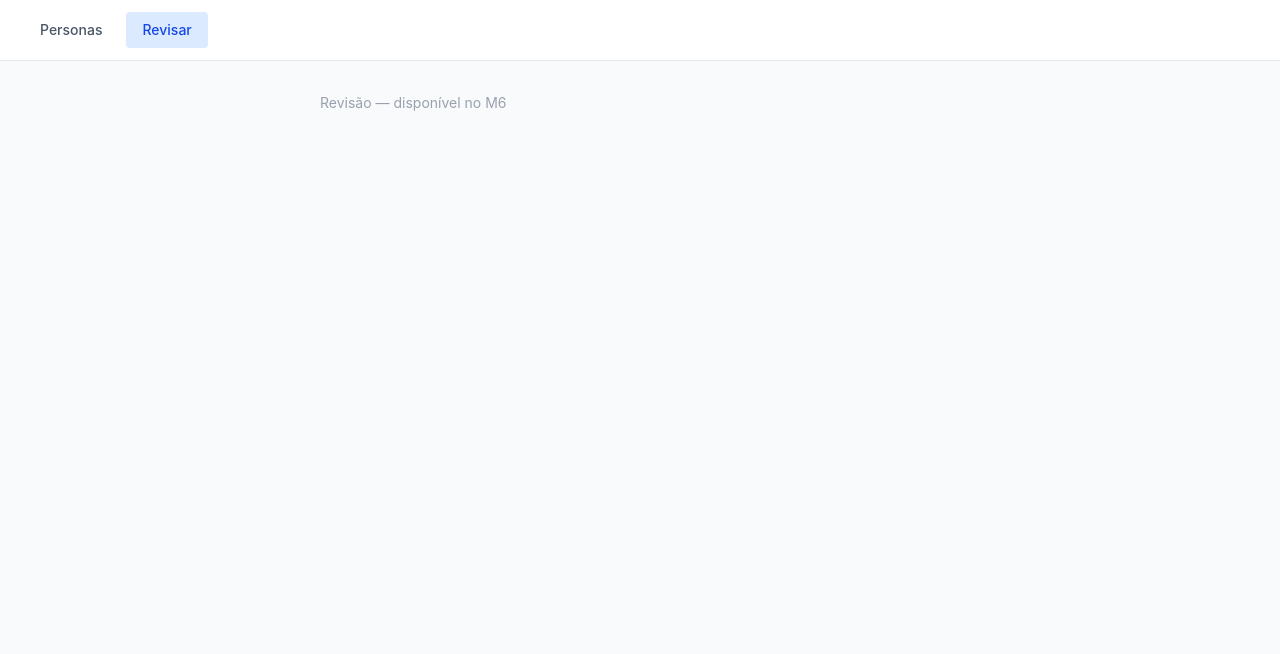
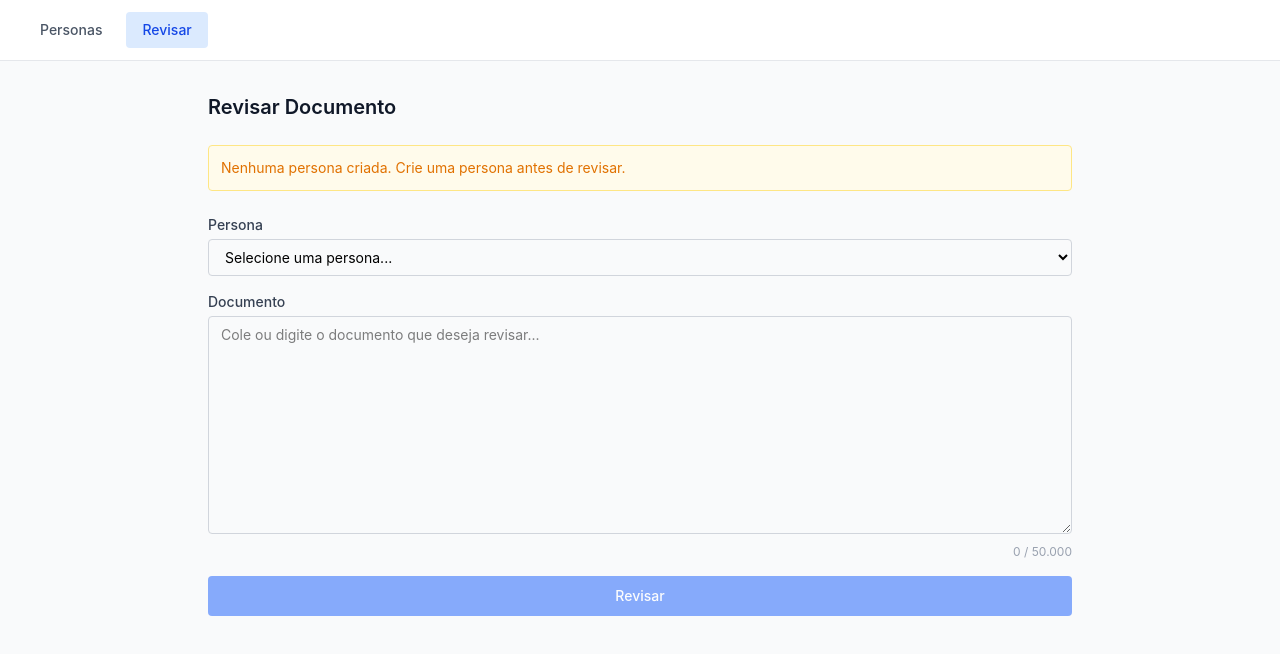
Before and after one commit to joaoagr1/the-reviewer, a React (Vite) app: page /review in a window 1280 px wide. Shown: the top 654 px of the page. Built offline with nearby package versions, Linux system fonts and the light colour scheme; what ollama would draw is missing.

Commit message:
add: review flow with streaming, DiffViewer, ReviewResult and ReviewPage

```diff
--- a/eslint.config.js
+++ b/eslint.config.js
@@ -21,6 +21,8 @@ export default [
         crypto: "readonly",
         confirm: "readonly",
         React: "readonly",
+        navigator: "readonly",
+        setTimeout: "readonly",
       },
     },
     plugins: {
--- a/src/App.tsx
+++ b/src/App.tsx
@@ -1,5 +1,6 @@
 import { BrowserRouter, Routes, Route, NavLink } from 'react-router-dom'
 import { PersonasPage } from './pages/PersonasPage'
+import { ReviewPage } from './pages/ReviewPage'
 import './App.css'
 
 function Nav() {
@@ -27,14 +28,7 @@ export default function App() {
         <main>
           <Routes>
             <Route path="/" element={<PersonasPage />} />
-            <Route
-              path="/review"
-              element={
-                <div className="max-w-2xl mx-auto px-4 py-8 text-gray-400 text-sm">
-                  Revisão — disponível no M6
-                </div>
-              }
-            />
+            <Route path="/review" element={<ReviewPage />} />
           </Routes>
         </main>
       </div>
--- /dev/null
+++ b/src/components/review/DiffViewer.tsx
@@ -0,0 +1,44 @@
+import { useState } from 'react'
+
+interface Props {
+  original: string
+  revised: string
+}
+
+export function DiffViewer({ original, revised }: Props) {
+  const [copied, setCopied] = useState(false)
+
+  async function handleCopy() {
+    await navigator.clipboard.writeText(revised)
+    setCopied(true)
+    setTimeout(() => setCopied(false), 2000)
+  }
+
+  return (
+    <div className="grid grid-cols-2 gap-4">
+      <div>
+        <h3 className="text-sm font-medium text-gray-500 mb-2">Original</h3>
+        <div className="border border-gray-200 rounded-lg p-4 bg-gray-50 text-sm text-gray-700 whitespace-pre-wrap min-h-40 max-h-96 overflow-y-auto">
+          {original}
+        </div>
+      </div>
+
+      <div>
+        <div className="flex items-center justify-between mb-2">
+          <h3 className="text-sm font-medium text-gray-500">Revisado</h3>
+          <button
+            type="button"
+            onClick={handleCopy}
+            aria-label="Copiar texto revisado"
+            className="text-xs text-blue-600 hover:underline"
+          >
+            {copied ? 'Copiado!' : 'Copiar'}
+          </button>
+        </div>
+        <div className="border border-blue-200 rounded-lg p-4 bg-blue-50 text-sm text-gray-700 whitespace-pre-wrap min-h-40 max-h-96 overflow-y-auto">
+          {revised}
+        </div>
+      </div>
+    </div>
+  )
+}
--- /dev/null
+++ b/src/components/review/DocumentInput.tsx
@@ -0,0 +1,68 @@
+import type { Persona } from '../../domain/persona'
+
+interface Props {
+  personas: Persona[]
+  selectedPersonaId: string | null
+  onPersonaChange: (id: string) => void
+  document: string
+  onDocumentChange: (value: string) => void
+  onSubmit: () => void
+  loading: boolean
+}
+
+export function DocumentInput({
+  personas,
+  selectedPersonaId,
+  onPersonaChange,
+  document,
+  onDocumentChange,
+  onSubmit,
+  loading,
+}: Props) {
+  const canSubmit = !!selectedPersonaId && document.trim().length > 0 && !loading
+
+  function handleSubmit(e: React.FormEvent) {
+    e.preventDefault()
+    if (canSubmit) onSubmit()
+  }
+
+  return (
+    <form onSubmit={handleSubmit} className="space-y-4">
+      <div>
+        <label className="block text-sm font-medium text-gray-700 mb-1">Persona</label>
+        <select
+          value={selectedPersonaId ?? ''}
+          onChange={(e) => onPersonaChange(e.target.value)}
+          className="w-full border border-gray-300 rounded px-3 py-2 text-sm focus:outline-none focus:ring-2 focus:ring-blue-400"
+        >
+          <option value="">Selecione uma persona...</option>
+          {personas.map((p) => (
+            <option key={p.id} value={p.id}>
+              {p.name}
+            </option>
+          ))}
+        </select>
+      </div>
+
+      <div>
+        <label className="block text-sm font-medium text-gray-700 mb-1">Documento</label>
+        <textarea
+          value={document}
+          onChange={(e) => onDocumentChange(e.target.value)}
+          rows={10}
+          placeholder="Cole ou digite o documento que deseja revisar..."
+          className="w-full border border-gray-300 rounded px-3 py-2 text-sm focus:outline-none focus:ring-2 focus:ring-blue-400"
+        />
+        <p className="text-xs text-gray-400 mt-1 text-right">{document.length} / 50.000</p>
+      </div>
+
+      <button
+        type="submit"
+        disabled={!canSubmit}
+        className="w-full py-2.5 bg-blue-600 text-white text-sm font-medium rounded hover:bg-blue-700 disabled:opacity-50 disabled:cursor-not-allowed"
+      >
+        {loading ? 'Revisando...' : 'Revisar'}
+      </button>
+    </form>
+  )
+}
--- /dev/null
+++ b/src/components/review/ReviewResult.tsx
@@ -0,0 +1,38 @@
+import { DiffViewer } from './DiffViewer'
+
+interface Props {
+  original: string
+  revised: string
+  streaming: boolean
+  onNewReview: () => void
+}
+
+export function ReviewResult({ original, revised, streaming, onNewReview }: Props) {
+  return (
+    <div className="space-y-4">
+      <div className="flex items-center justify-between">
+        <h2 className="text-base font-medium text-gray-800">
+          {streaming ? (
+            <span className="flex items-center gap-2">
+              <span className="inline-block w-2 h-2 bg-blue-500 rounded-full animate-pulse" />
+              Revisando...
+            </span>
+          ) : (
+            'Revisão concluída'
+          )}
+        </h2>
+        {!streaming && (
+          <button
+            type="button"
+            onClick={onNewReview}
+            className="text-sm text-blue-600 hover:underline"
+          >
+            Nova Revisão
+          </button>
+        )}
+      </div>
+
+      <DiffViewer original={original} revised={revised} />
+    </div>
+  )
+}
--- /dev/null
+++ b/src/pages/ReviewPage.tsx
@@ -0,0 +1,102 @@
+import { useEffect, useState } from 'react'
+import { usePersonaStore } from '../store/personaStore'
+import { useReviewStore } from '../store/reviewStore'
+import { streamReview, OllamaError } from '../services/ollamaService'
+import { DocumentInput } from '../components/review/DocumentInput'
+import { ReviewResult } from '../components/review/ReviewResult'
+import type { Review } from '../domain/persona'
+
+export function ReviewPage() {
+  const { personas, fetchPersonas } = usePersonaStore()
+  const { addReview } = useReviewStore()
+
+  const [selectedPersonaId, setSelectedPersonaId] = useState<string | null>(null)
+  const [document, setDocument] = useState('')
+  const [output, setOutput] = useState('')
+  const [streaming, setStreaming] = useState(false)
+  const [error, setError] = useState<string | null>(null)
+  const [done, setDone] = useState(false)
+
+  useEffect(() => {
+    fetchPersonas()
+  }, [fetchPersonas])
+
+  async function handleSubmit() {
+    const persona = personas.find((p) => p.id === selectedPersonaId)
+    if (!persona) return
+
+    setOutput('')
+    setError(null)
+    setDone(false)
+    setStreaming(true)
+
+    let result = ''
+    try {
+      for await (const chunk of streamReview(persona, document)) {
+        result += chunk
+        setOutput((prev) => prev + chunk)
+      }
+
+      const review: Review = {
+        id: crypto.randomUUID(),
+        personaId: persona.id,
+        inputDocument: document,
+        outputDocument: result,
+        createdAt: new Date().toISOString(),
+      }
+      await addReview(review)
+      setDone(true)
+    } catch (e) {
+      const msg = e instanceof OllamaError ? e.message : 'Erro inesperado ao revisar.'
+      setError(msg)
+    } finally {
+      setStreaming(false)
+    }
+  }
+
+  function handleNewReview() {
+    setDocument('')
+    setOutput('')
+    setError(null)
+    setDone(false)
+  }
+
+  const showResult = streaming || done
+
+  return (
+    <div className="max-w-4xl mx-auto px-4 py-8 space-y-6">
+      <h1 className="text-xl font-semibold text-gray-900">Revisar Documento</h1>
+
+      {personas.length === 0 && (
+        <p className="text-sm text-amber-600 bg-amber-50 border border-amber-200 rounded p-3">
+          Nenhuma persona criada. Crie uma persona antes de revisar.
+        </p>
+      )}
+
+      {error && (
+        <p className="text-sm text-red-600 bg-red-50 border border-red-200 rounded p-3">
+          {error}
+        </p>
+      )}
+
+      {!showResult ? (
+        <DocumentInput
+          personas={personas}
+          selectedPersonaId={selectedPersonaId}
+          onPersonaChange={setSelectedPersonaId}
+          document={document}
+          onDocumentChange={setDocument}
+          onSubmit={handleSubmit}
+          loading={streaming}
+        />
+      ) : (
+        <ReviewResult
+          original={document}
+          revised={output}
+          streaming={streaming}
+          onNewReview={handleNewReview}
+        />
+      )}
+    </div>
+  )
+}
--- /dev/null
+++ b/src/store/reviewStore.ts
@@ -0,0 +1,32 @@
+import { create } from 'zustand'
+import type { Review } from '../domain/persona'
+import { saveReview, listReviews } from '../services/personaService'
+
+interface ReviewStore {
+  reviews: Review[]
+  loading: boolean
+  error: string | null
+  fetchReviews: (personaId: string) => Promise<void>
+  addReview: (review: Review) => Promise<void>
+}
+
+export const useReviewStore = create<ReviewStore>((set) => ({
+  reviews: [],
+  loading: false,
+  error: null,
+
+  fetchReviews: async (personaId: string) => {
+    set({ loading: true, error: null })
+    try {
+      const reviews = await listReviews(personaId)
+      set({ reviews, loading: false })
+    } catch (e) {
+      set({ error: String(e), loading: false })
+    }
+  },
+
+  addReview: async (review: Review) => {
+    await saveReview(review)
+    set((state) => ({ reviews: [review, ...state.reviews] }))
+  },
+}))
```
